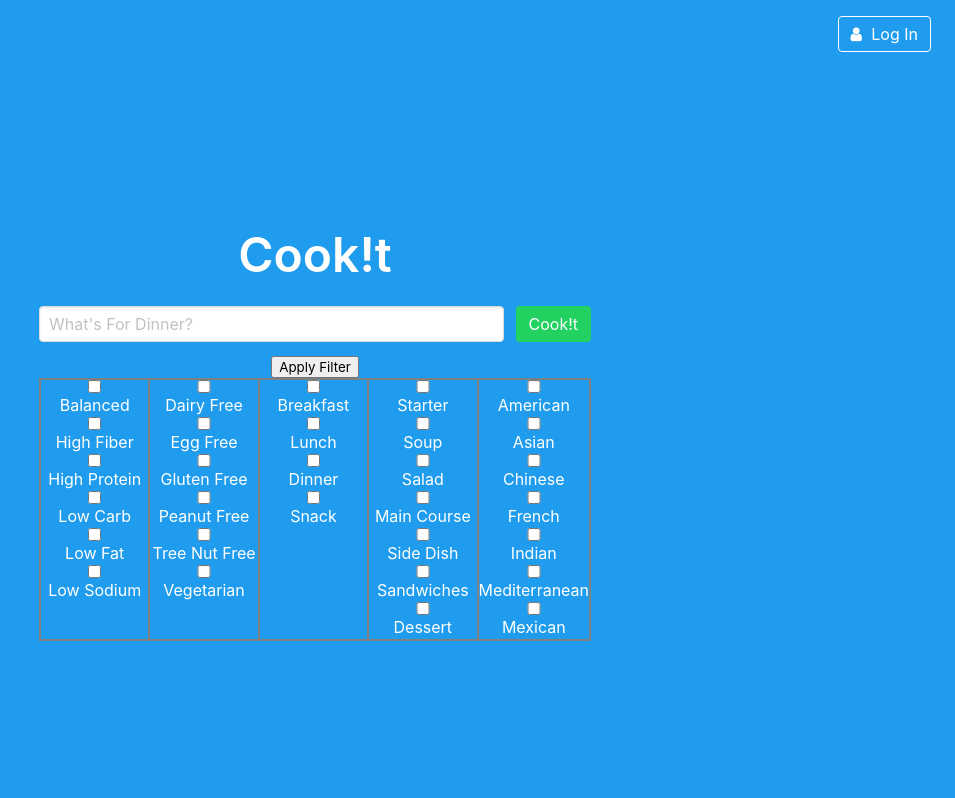
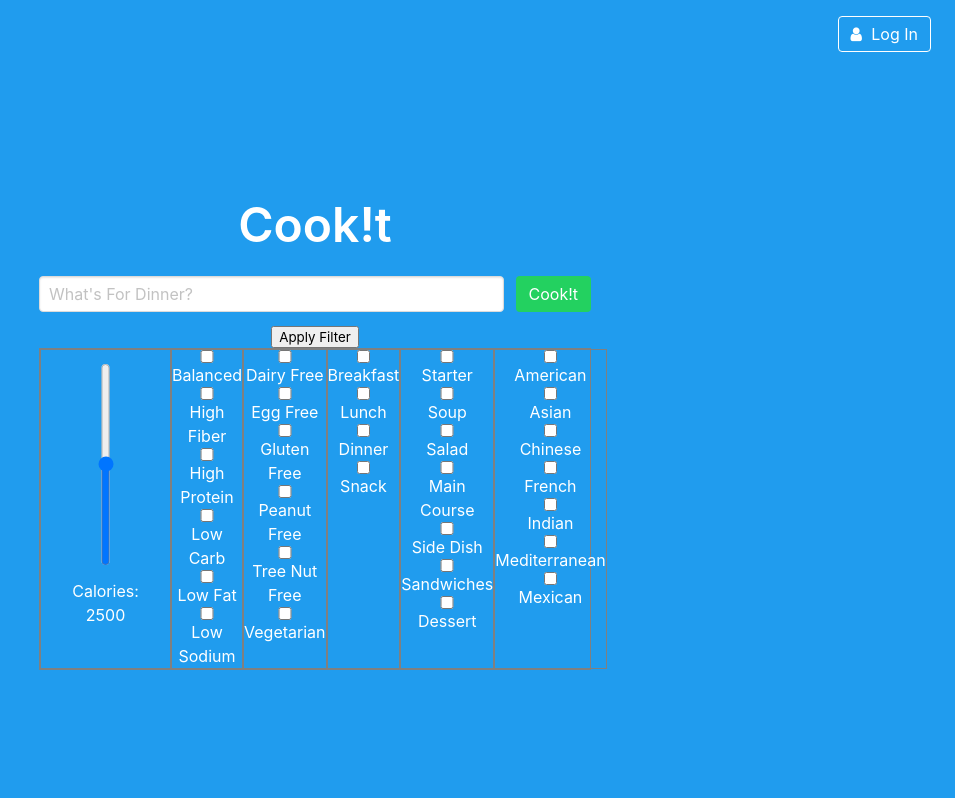
Before and after one commit to aurmer/cookit, a plain HTML site: page advSearch.html in a window 1280 px wide. Shown: the top 798 px of the page, without its empty margins (325-1280 px from the left). Drawn offline with nearby package versions, Linux system fonts and the light colour scheme.

Commit message:
Worked on getting calorie slider to work and styled. need to capture input and maybe ad a checkbox to enable or disable the field

```diff
--- a/advSearch.html
+++ b/advSearch.html
@@ -60,13 +60,14 @@
                                     </div>
             <button id="test-button">Apply Filter</button>
                 <div id="adv-search-content">
-                                    <!-- <div id="adv-options" class="calorie-col">
-                                        <input type="checkbox" id="adv-opt-check" value="" id="">0 to 1k Calories<br>
-                                        <input type="checkbox" id="adv-opt-check" value="" id="">1k to 2k Calories<br>
-                                        <input type="checkbox" id="adv-opt-check" value="" id="">2k to 3k Calories<br>
-                                        <input type="checkbox" id="adv-opt-check" value="" id="">3k to 4k Calories<br>
-                                        <input type="checkbox" id="adv-opt-check" value="" id="">4k to 5k Calories<br>
-                                    </div> -->
+                        <div id="adv-options" class="calorie-col">
+
+                            <div class="sliderContainer">
+                                <input type="range" min="0" max="5000" value="" class="slider" id="calorie-range" orient="vertical">
+                                <p>Calories:<div id="calorie-output"></div></p>
+                                </div>
+
+                        </div>
                         <div id="adv-options" class="diets-col">
                             <input type="checkbox" id="adv-opt-check" value="balanced" class="balanced-check">Balanced<br>
                             <input type="checkbox" id="adv-opt-check" value="highFiber" class="high-fiber-check">High Fiber<br>
--- a/scripts/advSearch.js
+++ b/scripts/advSearch.js
@@ -7,6 +7,14 @@ function getById(id){return document.getElementById(id);};
 function initializePage(){
 
     console.dir(edemamResult)
+
+    var calorieSlider = getById("calorie-range");
+    var calorieOutput = getById("calorie-output");
+    calorieOutput.innerHTML = calorieSlider.value;
+
+    calorieSlider.oninput = function() {
+    calorieOutput.innerHTML = this.value;
+    }
 
     let recipesHTML = edemamResult.hits.map(renderSingleRecipeCard).join('')
 
@@ -45,7 +53,13 @@ var addAdvSearchPar = function(){
         advSearchParameters.push($(this).val());
         console.dir($(this).val());
     });
+    $('#calorie-range').each(function(){
+        advSearchParameters.push($(this).val());
+    })
+
 }
+
+
 //create a variable that points straight to the recipe object.
 
 function renderSingleRecipeCard(element) {
--- a/style/advsearch.css
+++ b/style/advsearch.css
@@ -16,3 +16,99 @@
     flex-direction: column;
     flex: 1;
 }
+
+.slider
+{
+    -webkit-appearance: slider-vertical;
+    margin: 10% 0%;
+    height:100%;
+}
+
+
+/* input[type=range][orient=vertical] {
+  -webkit-appearance: none;
+  width: 158%;
+  margin: 4.3px 0;
+  transform: rotate(270deg) translate(-94%, -30px);
+  float: left;
+}
+input[type=range]:focus {
+  outline: none;
+}
+input[type=range]::-webkit-slider-runnable-track {
+  width: 100%;
+  height: 8.4px;
+  cursor: pointer;
+  box-shadow: 1px 1px 1px #000000, 0px 0px 1px #0d0d0d;
+  background: #3b497e;
+  border-radius: 1.3px;
+  border: 0.2px solid #010101;
+}
+input[type=range]::-webkit-slider-thumb {
+  box-shadow: 1px 1px 1px #000000, 0px 0px 1px #0d0d0d;
+  border: 1px solid #000000;
+  height: 17px;
+  width: 16px;
+  border-radius: 3px;
+  background: #ffffff;
+  cursor: pointer;
+  -webkit-appearance: none;
+  margin-top: -4.5px;
+}
+input[type=range]:focus::-webkit-slider-runnable-track {
+  background: #4f61a8;
+}
+input[type=range]::-moz-range-track {
+  width: 100%;
+  height: 8.4px;
+  cursor: pointer;
+  box-shadow: 1px 1px 1px #000000, 0px 0px 1px #0d0d0d;
+  background: #3b497e;
+  border-radius: 1.3px;
+  border: 0.2px solid #010101;
+}
+input[type=range]::-moz-range-thumb {
+  box-shadow: 1px 1px 1px #000000, 0px 0px 1px #0d0d0d;
+  border: 1px solid #000000;
+  height: 17px;
+  width: 16px;
+  border-radius: 3px;
+  background: #ffffff;
+  cursor: pointer;
+}
+input[type=range]::-ms-track {
+  width: 100%;
+  height: 8.4px;
+  cursor: pointer;
+  background: transparent;
+  border-color: transparent;
+  color: transparent;
+}
+input[type=range]::-ms-fill-lower {
+  background: #273154;
+  border: 0.2px solid #010101;
+  border-radius: 2.6px;
+  box-shadow: 1px 1px 1px #000000, 0px 0px 1px #0d0d0d;
+}
+input[type=range]::-ms-fill-upper {
+  background: #3b497e;
+  border: 0.2px solid #010101;
+  border-radius: 2.6px;
+  box-shadow: 1px 1px 1px #000000, 0px 0px 1px #0d0d0d;
+}
+input[type=range]::-ms-thumb {
+  box-shadow: 1px 1px 1px #000000, 0px 0px 1px #0d0d0d;
+  border: 1px solid #000000;
+  height: 17px;
+  width: 16px;
+  border-radius: 3px;
+  background: #ffffff;
+  cursor: pointer;
+  height: 8.4px;
+}
+input[type=range]:focus::-ms-fill-lower {
+  background: #3b497e;
+}
+input[type=range]:focus::-ms-fill-upper {
+  background: #4f61a8;
+} */
```
Lines whose indentation alone changed are shown as unchanged.
